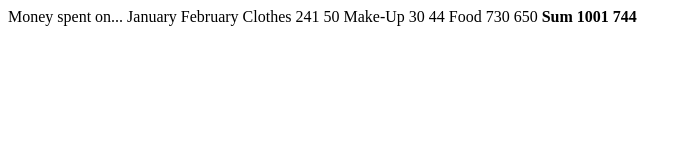
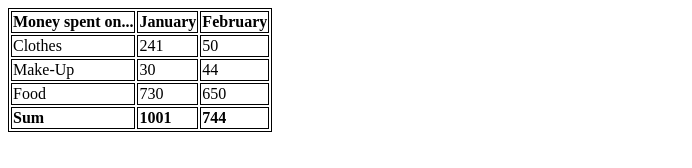
Before and after one commit to Segui10/DIse-o, a plain HTML site: page Tema_2/Ejer_2/Ejer_1/2.2.1.html in a window 1280 px wide. Shown: the whole page, without its empty margins (0-692 px from the left). Drawn offline with Linux system fonts and the light colour scheme.

Commit message:
la etiqueta table estaba mal cerrada

```diff
--- a/Tema_2/Ejer_2/Ejer_1/2.2.1.html
+++ b/Tema_2/Ejer_2/Ejer_1/2.2.1.html
@@ -8,7 +8,7 @@
   <title>Document</title>
 </head>
 <body>
-  <tabl>
+  <table>
     <tr>
       <th>Money spent on...</th>
       <th>January</th>
```
